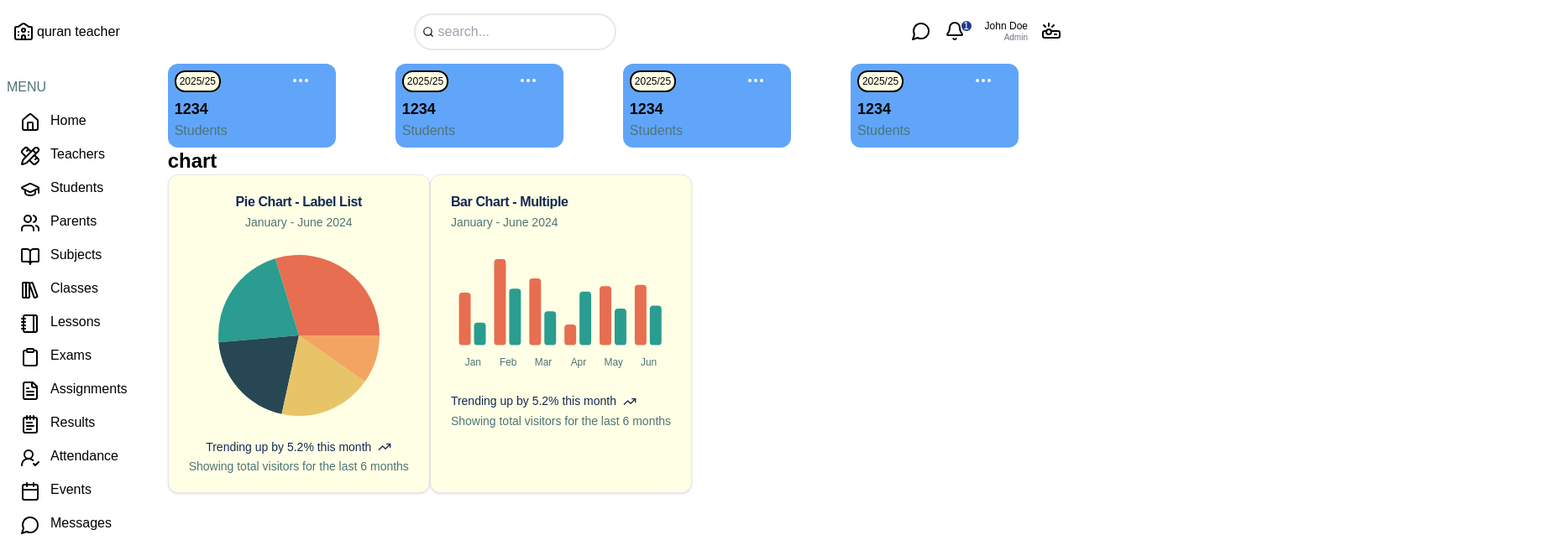
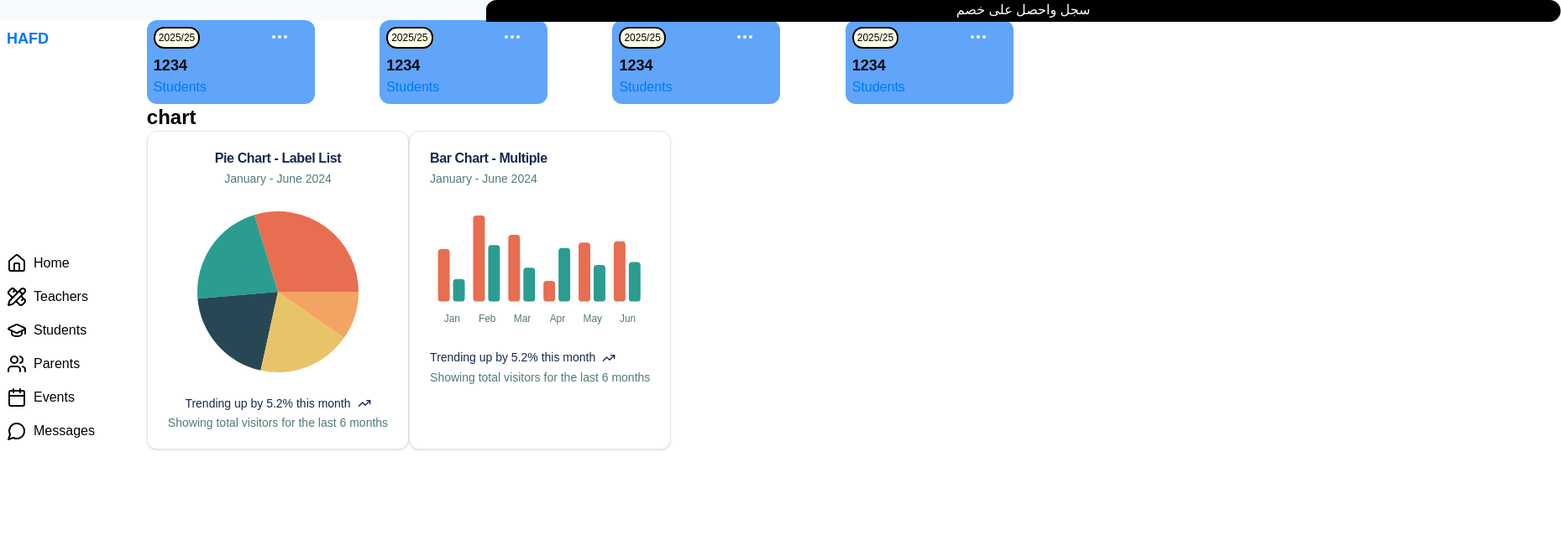
Before and after one commit to zakari90/quranteacher-ui, a Next.js app: page /admin in a window 1280 px wide. Shown: the top 644 px of the page at 84% size, 1859 px wide, since content can reach past the window. Built offline with nearby package versions, Linux system fonts and the light colour scheme.

Commit message:
admin home page starte

```diff
--- a/src/app/(dashboard)/admin/page.tsx
+++ b/src/app/(dashboard)/admin/page.tsx
@@ -6,9 +6,9 @@ import React from 'react'
 function TeacherHome() {
   return (
     <section>
-    <div>
+    <div className='w-full'>
       {/* card sections */}
-      <div className='grid grid-cols-2 lg:grid-cols-4 gap-1'>
+      <div className='ml-auto mr-auto  grid grid-cols-2 lg:grid-cols-4 gap-1'>
 
     <div className='bg-blue-400 w-[200px] h-[100px] flex rounded-xl p-2'>
       <div className='w-3/4' >
--- a/src/app/(dashboard)/layout.tsx
+++ b/src/app/(dashboard)/layout.tsx
@@ -1,4 +1,3 @@
-import { Bell, MessageCircle, Projector, School2, Search } from 'lucide-react';
 import React from 'react';
 import Menu from '../component/Menu';
 
@@ -7,44 +6,16 @@ const DashboardLayout= ({ children }: Readonly<{
   }>) => {
     return (
         <div>
-            <header className='w-full container'>
-                <div className='w-full'>
-                <div className='flex justify-between items-center p-4'>
-                    <h1 className='flex gap-1'> <School2 /> quran teacher</h1>
-                    <div className='hidden md:flex items-center border-2 rounded-3xl  p-2' >
-                        <Search
-                        width={14} height={14}
-                        /><input
-                        type="text"
-                        placeholder=' search...'
-                        />
-                    </div>
-                    <div className='flex gap-4'>
-                        <MessageCircle />
-                        <div className='relative w-8'>
-                        <Bell/>
-                        <span className='absolute top-0 right-0 bg-blue-900 text-white rounded-full w-3 h-3 flex items-center justify-center text-xs'>
-                            1
-                        </span>
-                        </div>
-                        <div className='flex flex-col'>
-          <span className="text-xs leading-3 font-medium">John Doe</span>
-          <span className="text-[10px] text-gray-500 text-right">Admin</span>
-        </div>
-        <Projector />
-                    </div>
-
+            <div className="w-full h-6 bg-background text-secondary-foreground text-center news-bar-container">
+                <div className={ 'bg-black text-white text-center pb-0.5 rounded-e-full rounded-ss-full font-light overflow-hidden marqueeAr'}>
+                سجل واحصل على خصم
                 </div>
-
-
-                </div>
-
-            </header>
+            </div>
             <section className='flex'>
-                    <Menu/>
+                <Menu role="admin" />
             <main className=' w-full'>
                 {children}
-                </main>
+            </main>
             </section>
             <footer>
                 <p>© 2023 My Project</p>
--- a/src/app/component/Menu.tsx
+++ b/src/app/component/Menu.tsx
@@ -1,10 +1,7 @@
-import { Bell, BookOpen, Calendar, Clipboard, FileText, GraduationCap, Home, LibraryBig, LogOut, MessageCircle, Notebook, NotepadText, PencilRuler, Settings, UserRoundCheck, UserRoundCog, Users } from "lucide-react";
+import { Calendar, GraduationCap, Home, MessageCircle, PencilRuler, Users, UserSquare } from "lucide-react";
 import Link from 'next/link';
 
 const menuItems = [
-  {
-    title: "MENU",
-    items: [
       {
         icon: <Home />,
         label: "Home",
@@ -30,48 +27,6 @@ const menuItems = [
         visible: ["admin", "teacher"],
       },
       {
-        icon: <BookOpen />,
-        label: "Subjects",
-        href: "/list/subjects",
-        visible: ["admin"],
-      },
-      {
-        icon: <LibraryBig />,
-        label: "Classes",
-        href: "/list/classes",
-        visible: ["admin", "teacher"],
-      },
-      {
-        icon: <Notebook />,
-        label: "Lessons",
-        href: "/list/lessons",
-        visible: ["admin", "teacher"],
-      },
-      {
-        icon: <Clipboard />,
-        label: "Exams",
-        href: "/list/exams",
-        visible: ["admin", "teacher", "student", "parent"],
-      },
-      {
-        icon: <FileText />,
-        label: "Assignments",
-        href: "/list/assignments",
-        visible: ["admin", "teacher", "student", "parent"],
-      },
-      {
-        icon: <NotepadText />,
-        label: "Results",
-        href: "/list/results",
-        visible: ["admin", "teacher", "student", "parent"],
-      },
-      {
-        icon: <UserRoundCheck />,
-        label: "Attendance",
-        href: "/list/attendance",
-        visible: ["admin", "teacher", "student", "parent"],
-      },
-      {
         icon: <Calendar />,
         label: "Events",
         href: "/list/events",
@@ -83,57 +38,42 @@ const menuItems = [
         href: "/list/messages",
         visible: ["admin", "teacher", "student", "parent"],
       },
-      {
-        icon: <Bell />,
-        label: "Announcements",
-        href: "/list/announcements",
-        visible: ["admin", "teacher", "student", "parent"],
-      },
-    ],
-  },
-  {
-    title: "OTHER",
-    items: [
-      {
-        icon: <UserRoundCog />,
-        label: "Profile",
-        href: "/profile",
-        visible: ["admin", "teacher", "student", "parent"],
-      },
-      {
-        icon: <Settings />,
-        label: "Settings",
-        href: "/settings",
-        visible: ["admin", "teacher", "student", "parent"],
-      },
-      {
-        icon: <LogOut />,
-        label: "Logout",
-        href: "/logout",
-        visible: ["admin", "teacher", "student", "parent"],
-      },
-    ],
-  },
+
+
 ];
 
 
-function Menu() {
+function Menu( {role}: {role: string}) {
   return (
-    <div className=' w-20  md:w-[200px] p-2'>{menuItems.map((section) => (
 
-        <div key={section.title}>
-          <h3 className='text-primary mt-2 mb-2'>{section.title}</h3>
-          <ul>
-            {section.items.map((item) => (
-              <Link className='m-4 gap-4 flex items-center '
-              href={item.href} key={item.href}>
+    <div className=' h-screen sticky flex flex-col justify-between  w-20  md:w-[200px] p-2'>
 
-                  <div className='size-5'>{item.icon}</div>
-                  <div className='hidden md:block'>{item.label}</div>              </Link>
-            ))}
+          <h2 className='w-1/5 text-lg font-bold text-primary'>HAFD</h2>
+          <ul className="w-3/5 flex flex-col justify-around">
+            {
+              menuItems.map((item) => {
+                if (item.visible.includes(role)) {
+                  return (
+                    <li key={item.label} className='mb-2 mt-2'>
+                      <Link className='flex items-center gap-2' href={item.href}>
+
+                      <span>{item.icon}</span>
+                      <span className="hidden md:block">{item.label}</span>
+
+                      </Link>
+                    </li>
+                  );
+                }
+              })
+            }
           </ul>
-        </div>
-      ))}
+          <div className='w-1/5 flex justify-center items-center mt-2'>
+            <Link href='/profile'>
+              <button className='bg-primary text-white p-2 rounded-xl'>
+                <UserSquare />
+              </button>
+            </Link>
+          </div>
       </div>
   )
 }
--- a/src/app/globals.css
+++ b/src/app/globals.css
@@ -8,32 +8,46 @@ body {
 
 @layer base {
   :root {
-    --background: 60, 100%, 95%; /* #FAFFC5 (light yellow) */
-    --foreground: 220, 60%, 20%; /* #3A3960 (dark indigo) */
-    --card: 60, 100%, 95%; /* #FAFFC5 (light yellow) */
-    --card-foreground: 220, 60%, 20%; /* #3A3960 (dark indigo) */
-    --popover: 60, 100%, 95%; /* #FAFFC5 (light yellow) */
-    --popover-foreground: 220, 60%, 20%; /* #3A3960 (dark indigo) */
-    --primary: 180, 20%, 38%; /* #5E686D (muted teal) */
-    --primary-foreground: 60, 100%, 95%; /* #FAFFC5 (light yellow) */
-    --secondary: 120, 20%, 70%; /* #A9BFA8 (muted green) */
-    --secondary-foreground: 220, 60%, 20%; /* #3A3960 (dark indigo) */
-    --muted: 120, 20%, 70%; /* #A9BFA8 (muted green) */
-    --muted-foreground: 180, 20%, 38%; /* #5E686D (muted teal) */
-    --accent: 120, 20%, 70%; /* #A9BFA8 (muted green) */
-    --accent-foreground: 220, 60%, 20%; /* #3A3960 (dark indigo) */
-    --destructive: 240, 40%, 38%; /* #3A3960 (dark indigo) */
-    --destructive-foreground: 60, 100%, 95%; /* #FAFFC5 (light yellow) */
-    --border: 120, 20%, 70%; /* #A9BFA8 (muted green) */
-    --input: 120, 20%, 70%; /* #A9BFA8 (muted green) */
-    --ring: 180, 20%, 38%; /* #5E686D (muted teal) */
-    --chart-1: 12, 76%, 61%; /* Original chart color 1 */
-    --chart-2: 173, 58%, 39%; /* Original chart color 2 */
-    --chart-3: 197, 37%, 24%; /* Original chart color 3 */
-    --chart-4: 43, 74%, 66%; /* Original chart color 4 */
-    --chart-5: 27, 87%, 67%; /* Original chart color 5 */
+    /* Backgrounds and Foregrounds */
+    --background: 210, 100%, 98%; /* Very Light Blue - #F0F7FF */
+    --foreground: 220, 60%, 40%; /* Medium Gray - #8A8A8A */
+    --card: 0, 0%, 100%; /* White - #fefefe */
+    --card-foreground: 220, 60%, 20%; /* Dark Gray Text */
+    --popover: 60, 100%, 90%; /* Light Yellow - #FAFFC5 */
+    --popover-foreground: 220, 60%, 20%; /* Dark Indigo - #3A3960 */
+
+    /* Main Theme Colors */
+    --primary: 212 100% 50%; /* Dark Cyan - #0A4F53 */
+    --primary-foreground: 60, 100%, 95%; /* Light Yellow - #FFF7C1 */
+    --secondary: 120, 50%, 40%; /* Medium Green - #4CAF50 */
+    --secondary-foreground: 220, 60%, 20%; /* Dark Gray Text */
+
+    /* Muted Colors */
+    --muted: 120, 20%, 60%; /* Muted Green - #A3D9A5 */
+    --muted-foreground: 180, 20%, 40%; /* Muted Cyan - #5F8D8E */
+
+    /* Accent and Destructive Colors */
+    --accent: 40, 80%, 60%; /* Accent Yellow - #FFCD5C */
+    --accent-foreground: 220, 60%, 20%; /* Dark Accent Text */
+    --destructive: 0, 80%, 60%; /* Bright Red - #FF4C4C */
+    --destructive-foreground: 60, 100%, 95%; /* Light Yellow for Destructive Text */
+
+    /* Borders, Inputs, Rings */
+    --border: 120, 20%, 60%; /* Muted Green Border */
+    --input: 0, 0%, 98%; /* Light Gray for Inputs */
+    --ring: 180, 20%, 40%; /* Cyan Ring Color */
+
+    /* Chart Colors */
+    --chart-1: 12, 76%, 61%; /* Chart Color 1 (Orange) */
+    --chart-2: 173, 58%, 39%; /* Chart Color 2 (Green) */
+    --chart-3: 197, 37%, 24%; /* Chart Color 3 (Dark Blue) */
+    --chart-4: 43, 74%, 66%; /* Chart Color 4 (Yellow) */
+    --chart-5: 27, 87%, 67%; /* Chart Color 5 (Red) */
+
+    /* Radius (for border radius) */
     --radius: 0.5rem;
-  }
+}
+
 
   .dark {
     --background: 220, 60%, 20%; /* #3A3960 (dark indigo) */
@@ -62,3 +76,14 @@ body {
     --chart-5: 340, 75%, 55%; /* Original chart color 5 */
   }
 }
+
+
+@keyframes marqueeAr {
+  0% { transform: translateX(100%); }
+  100% { transform: translateX(-100%); }
+}
+
+.marqueeAr {
+
+  animation: marqueeAr 20s linear infinite;
+}
```
